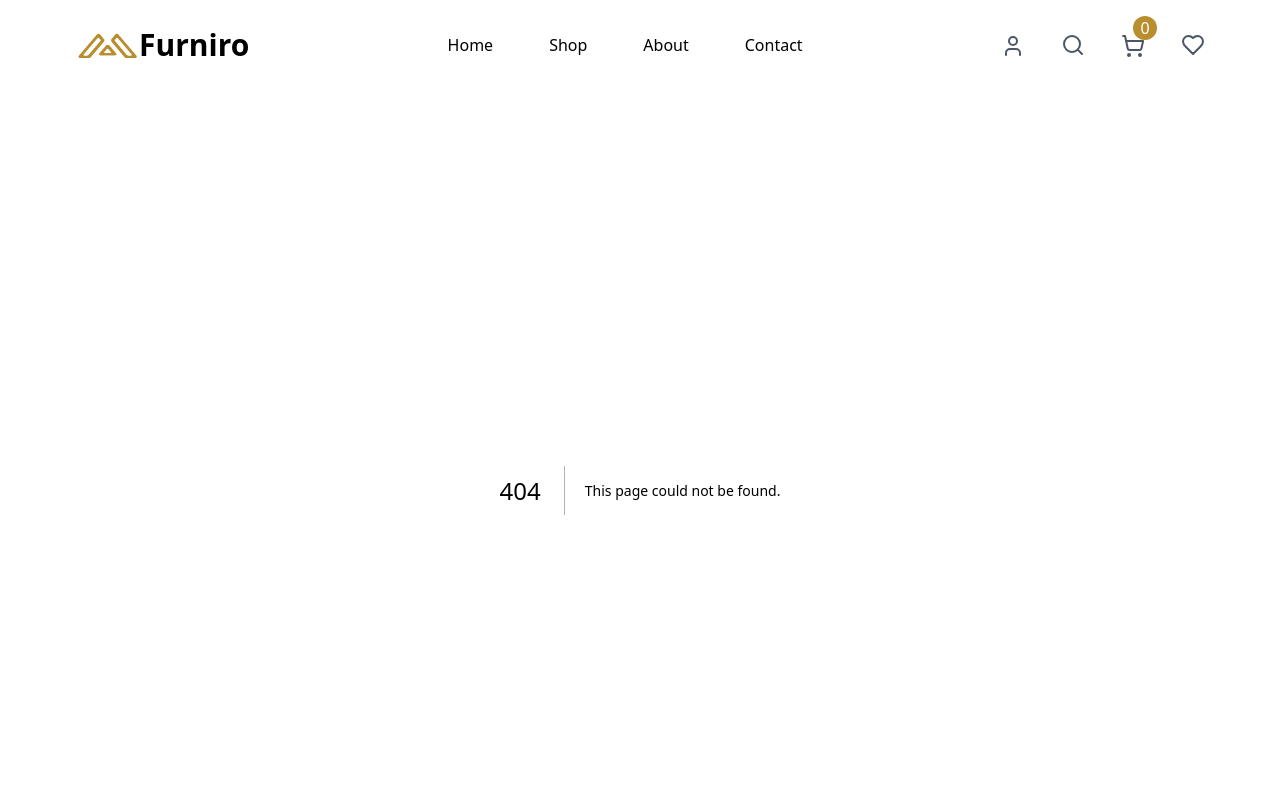
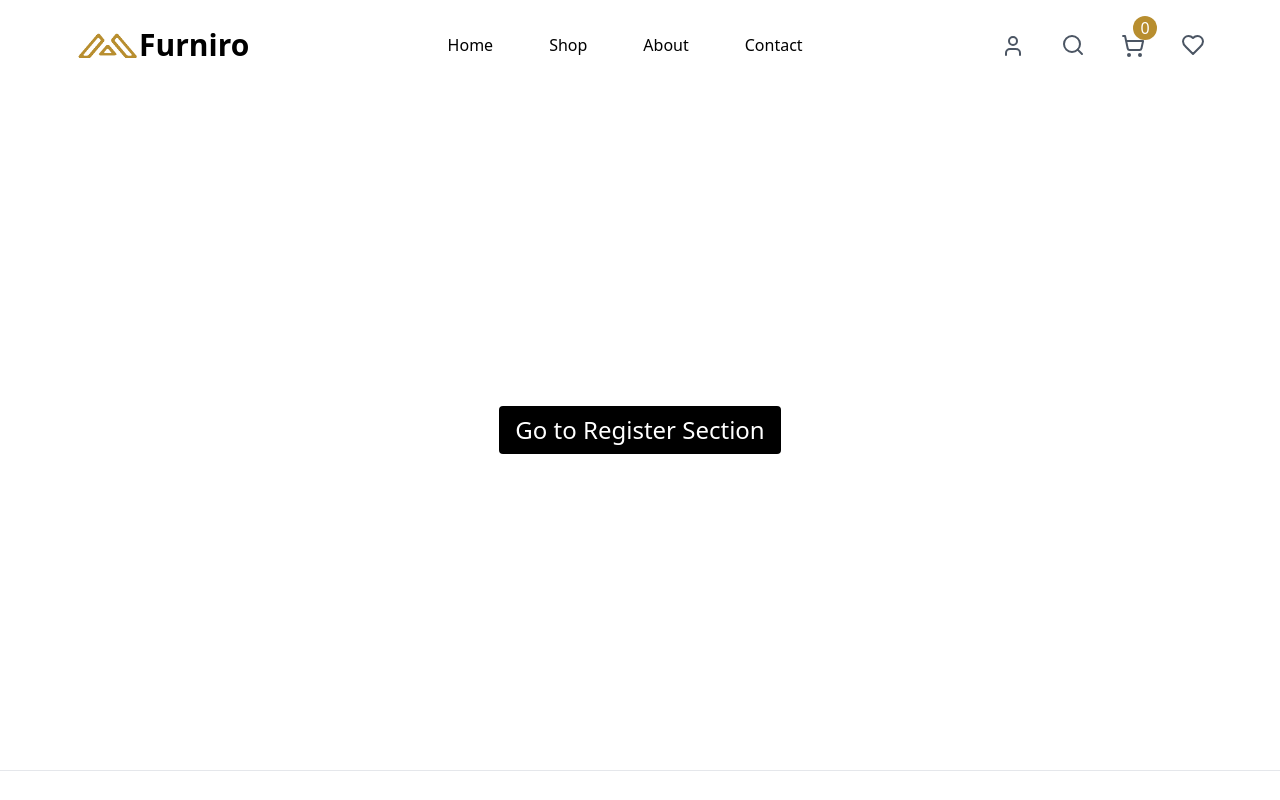
Before and after one commit to Anamika770/furniro, a Next.js app: page /auth/login in a window 1280 px wide. Before the commit this address had no page. Shown: the top 800 px of the page. Built offline with nearby package versions, Linux system fonts and the light colour scheme.

Commit message:
Make Login Button To set href in signup page

```diff
--- /dev/null
+++ b/src/app/auth/login/page.jsx
@@ -0,0 +1,13 @@
+import Link from "next/link";
+
+export default function Page() {
+  return (
+    <div className="h-[85vh] w-full flex items-center justify-center">
+        <Link href="/auth/signup" >
+            <button  className="px-4 py-2 text-2xl bg-black text-white rounded transition-all duration-500 hover:scale-110">
+                Go to Register Section
+            </button>
+        </Link>
+    </div>
+  );
+}
--- a/src/app/components/common/header.jsx
+++ b/src/app/components/common/header.jsx
@@ -69,7 +69,7 @@ export default function Header() {
 
         {/* Icons - Desktop */}
         <div className="hidden lg:flex items-center gap-9 text-gray-600">
-          <Link href="/about">
+          <Link href="/auth/login">
             <User className="w-6 h-6 cursor-pointer hover:text-black transition-all duration-300 hover:scale-125 inline-block" />
           </Link>
           <Search className="w-6 h-6 cursor-pointer hover:text-black transition-all duration-300 hover:scale-125 inline-block" />
@@ -137,7 +137,7 @@ export default function Header() {
             {/* Mobile Icons */}
             <div className="flex flex-col items-start gap-4">
               <Link
-                href="#"
+                href="/auth/login"
                 className="text-xl hover:text-gray-600"
                 onClick={() => setIsMenuOpen(false)}
               >
```
Also changed, not shown: src/lib/store/slice/users/userSlice.js (added, +18 -0 lines).
